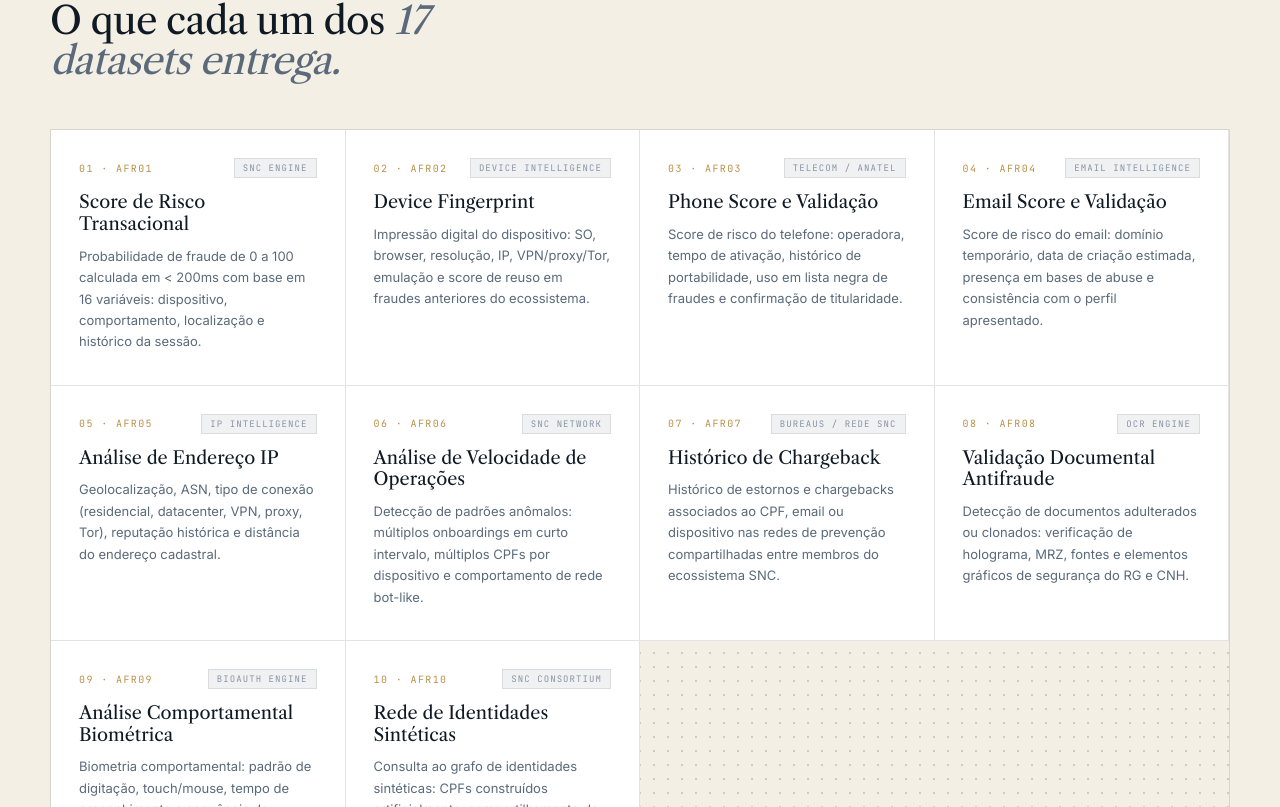
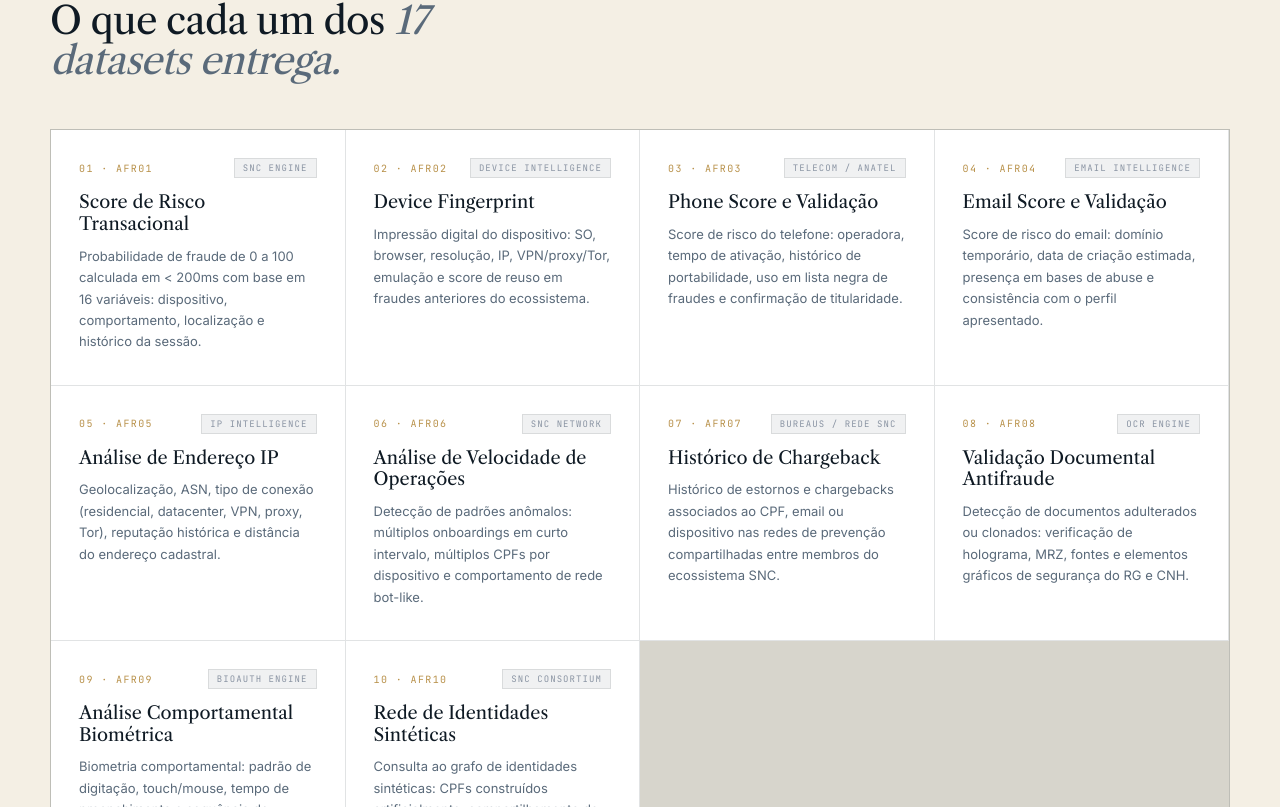
Before and after one commit to ctoutbank/snc-site, a Next.js app: page /plataforma/antifraude in a window 1280 px wide. Shown: the part 1893-2700 px from the top of the page. Built offline with nearby package versions, Linux system fonts and the light colour scheme.

Commit message:
fix: wrapper dataset grid — background consistente com cards brancos

```diff
--- a/src/app/plataforma/[modulo]/page.tsx
+++ b/src/app/plataforma/[modulo]/page.tsx
@@ -203,7 +203,7 @@ export default async function ModuloPage({ params }: Props) {
                 </h2>
               </div>
 
-              <div style={{ display: 'grid', gridTemplateColumns: 'repeat(4, 1fr)', gap: 0, background: 'var(--snc-dot-bg)', border: '1px solid rgba(15,26,36,.12)', overflow: 'hidden' }}>
+              <div style={{ display: 'grid', gridTemplateColumns: 'repeat(4, 1fr)', gap: 0, background: 'rgba(15,26,36,.12)', border: '1px solid rgba(15,26,36,.12)', overflow: 'hidden' }}>
                 {m.datasetItems.map((ds, i) => (
                   <div key={ds.id} style={{ background: '#ffffff', padding: '28px 28px 32px', display: 'flex', flexDirection: 'column', gap: 10, borderRight: '1px solid rgba(15,26,36,.12)', borderBottom: '1px solid rgba(15,26,36,.12)' }}>
                     <div style={{ display: 'flex', alignItems: 'center', justifyContent: 'space-between', marginBottom: 4 }}>
```
